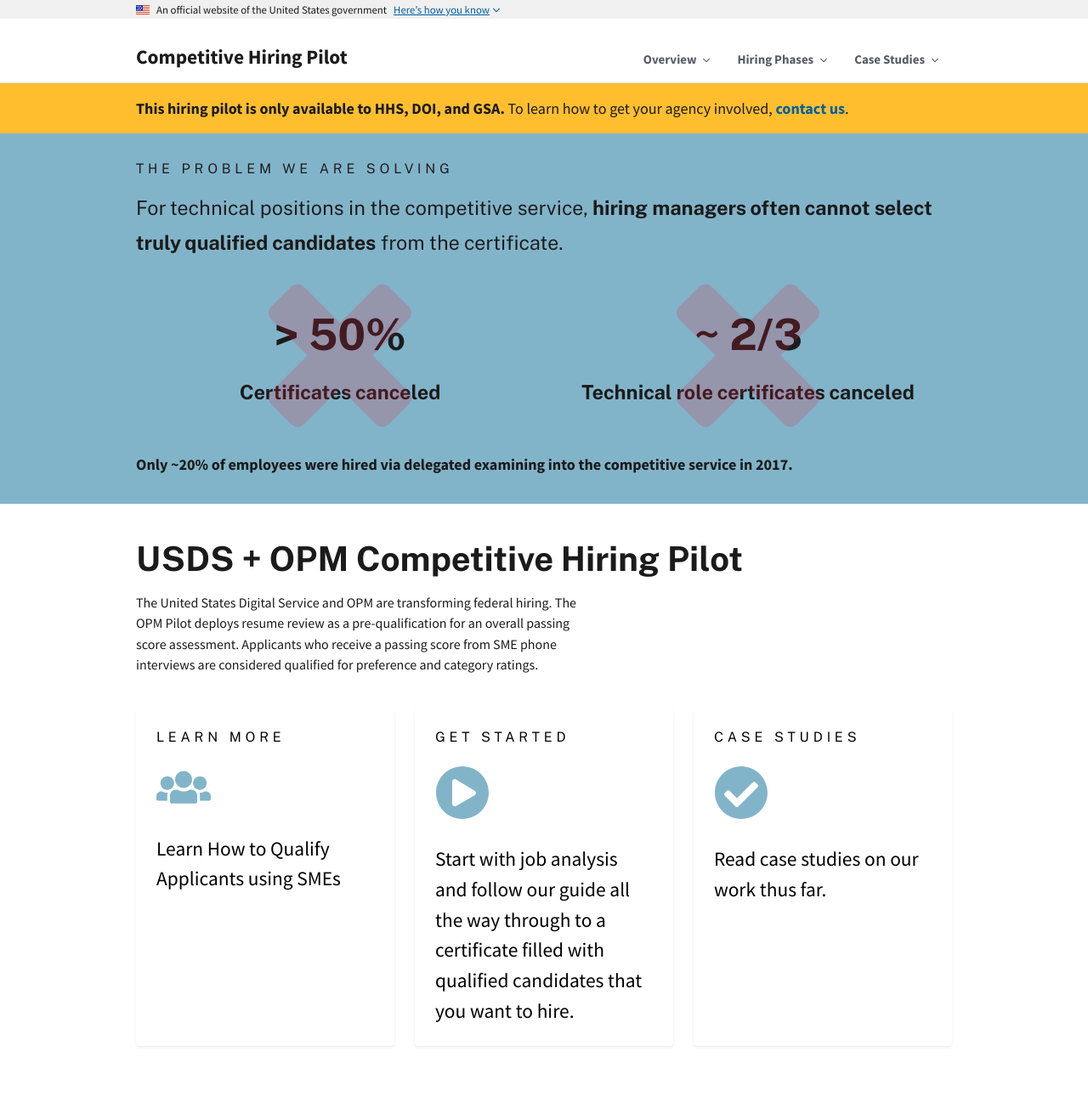
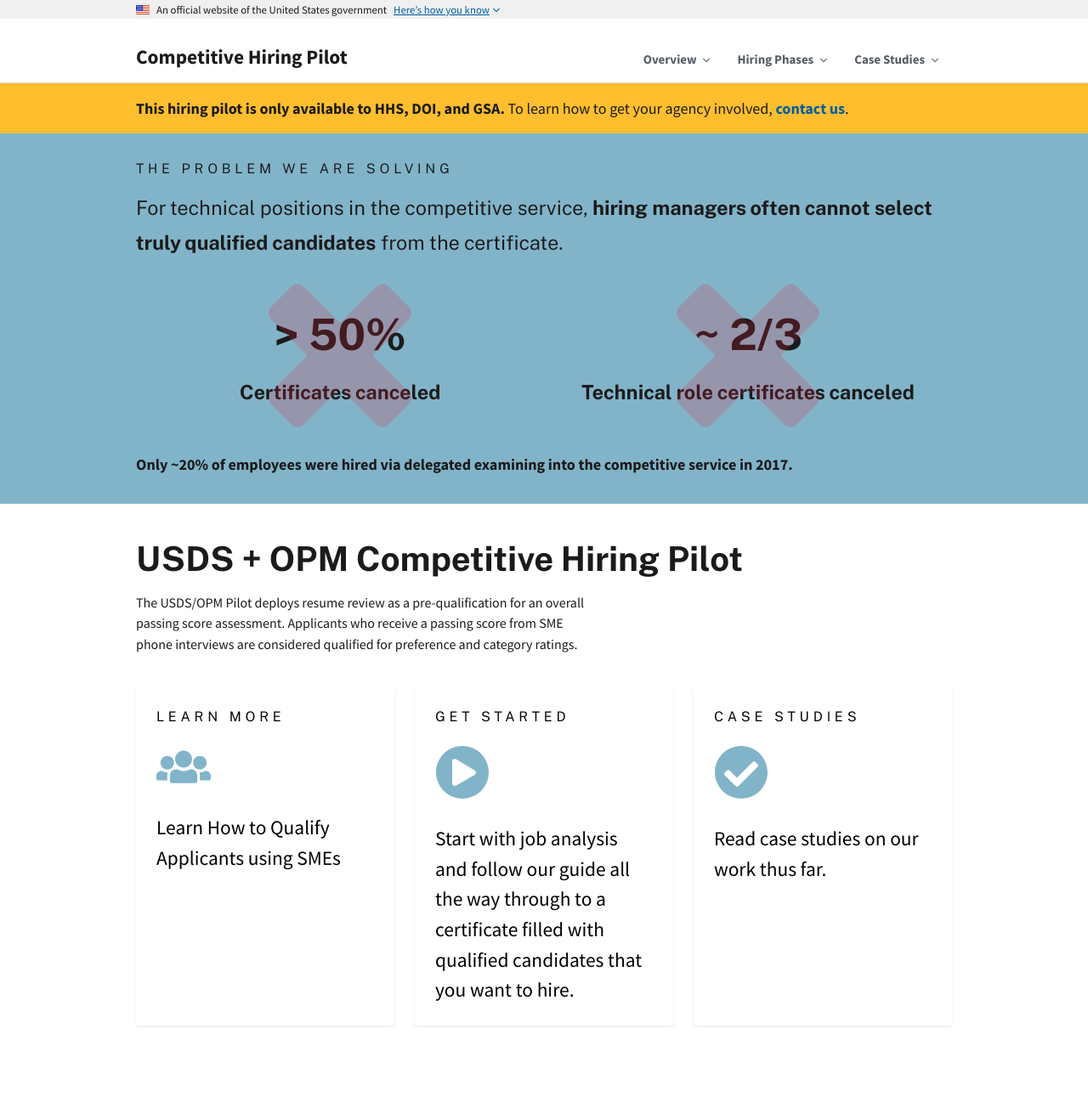
Before and after one commit to usds/SME-QA-Website, a Jekyll site: the page built from pages/home.html, in a window 1280 px wide. Shown: the whole page at 85% size. Built offline with Jekyll 4.4.1, drawn with Linux system fonts in a browser that asks for light colours; after the commit the page ends 1279 px from its top, so only the background shows below that.

Commit message:
Corrects home page language.

```diff
--- a/pages/home.html
+++ b/pages/home.html
@@ -1,6 +1,6 @@
 ---
 layout: default
-description: The United States Digital Service and OPM are transforming federal hiring. The OPM Pilot deploys resume review as a pre-qualification for an overall passing score assessment. Applicants who receive a passing score  from SME phone interviews are considered qualified for preference and category ratings.
+description: The USDS/OPM Pilot deploys resume review as a pre-qualification for an overall passing score assessment. Applicants who receive a passing score  from SME phone interviews are considered qualified for preference and category ratings.
 section: home
 permalink: /
 ---
```
